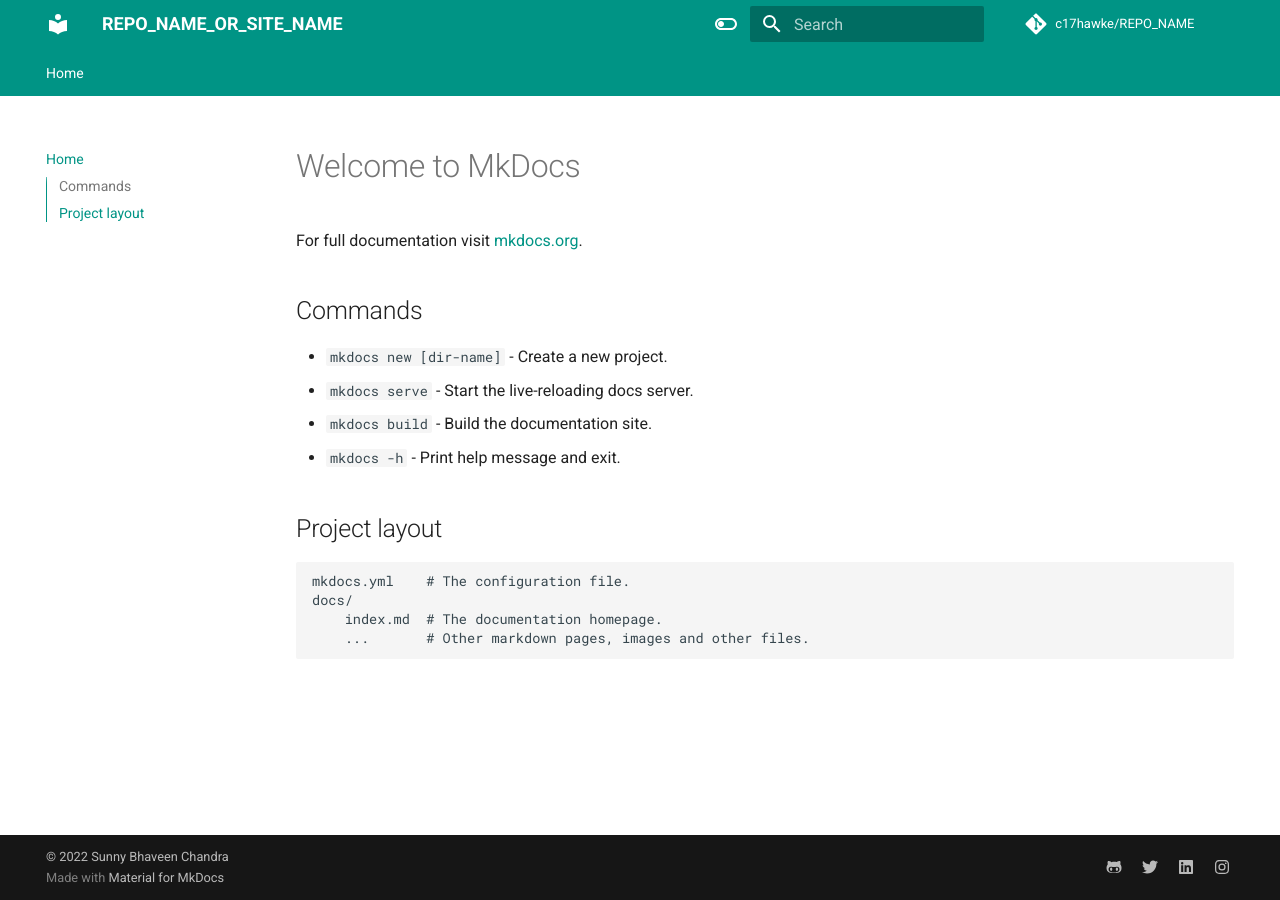
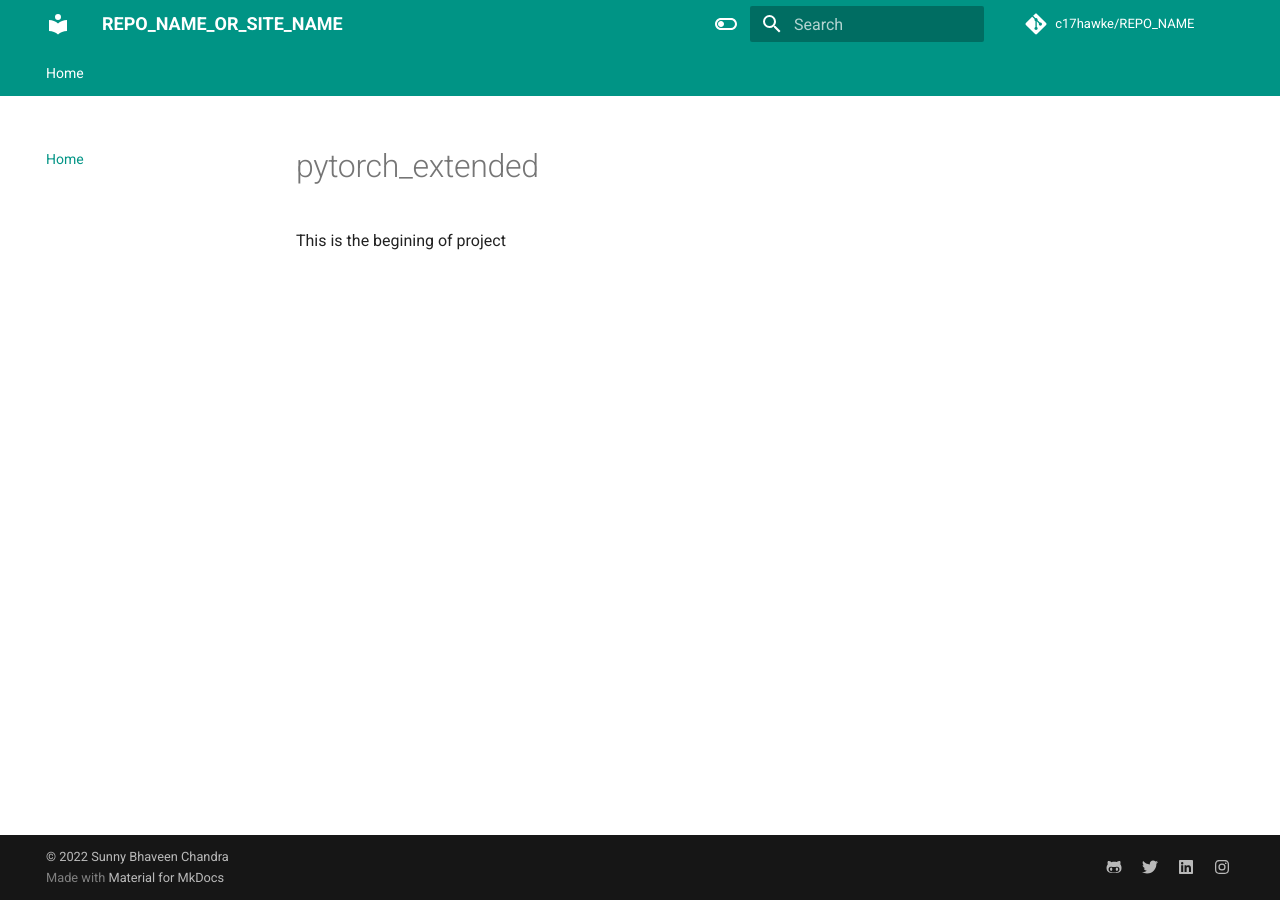
Before and after one commit to c17hawke/pytorch_extended, an MkDocs documentation site: the page built from docs/index.md, in a window 1280 px wide. Built offline with MkDocs 1.6.1 and Material for MkDocs 9.7.7, drawn with Linux system fonts in a browser that asks for light colours; comment, search, counter and statistics services are not loaded.

Commit message:
first commit

```diff
--- a/docs/index.md
+++ b/docs/index.md
@@ -1,17 +1,3 @@
-# Welcome to MkDocs
+# pytorch_extended
 
-For full documentation visit [mkdocs.org](https://www.mkdocs.org).
-
-## Commands
-
-* `mkdocs new [dir-name]` - Create a new project.
-* `mkdocs serve` - Start the live-reloading docs server.
-* `mkdocs build` - Build the documentation site.
-* `mkdocs -h` - Print help message and exit.
-
-## Project layout
-
-    mkdocs.yml    # The configuration file.
-    docs/
-        index.md  # The documentation homepage.
-        ...       # Other markdown pages, images and other files.
+This is the begining of project
```
Also changed, not shown: README.md (+2 -3 lines).
